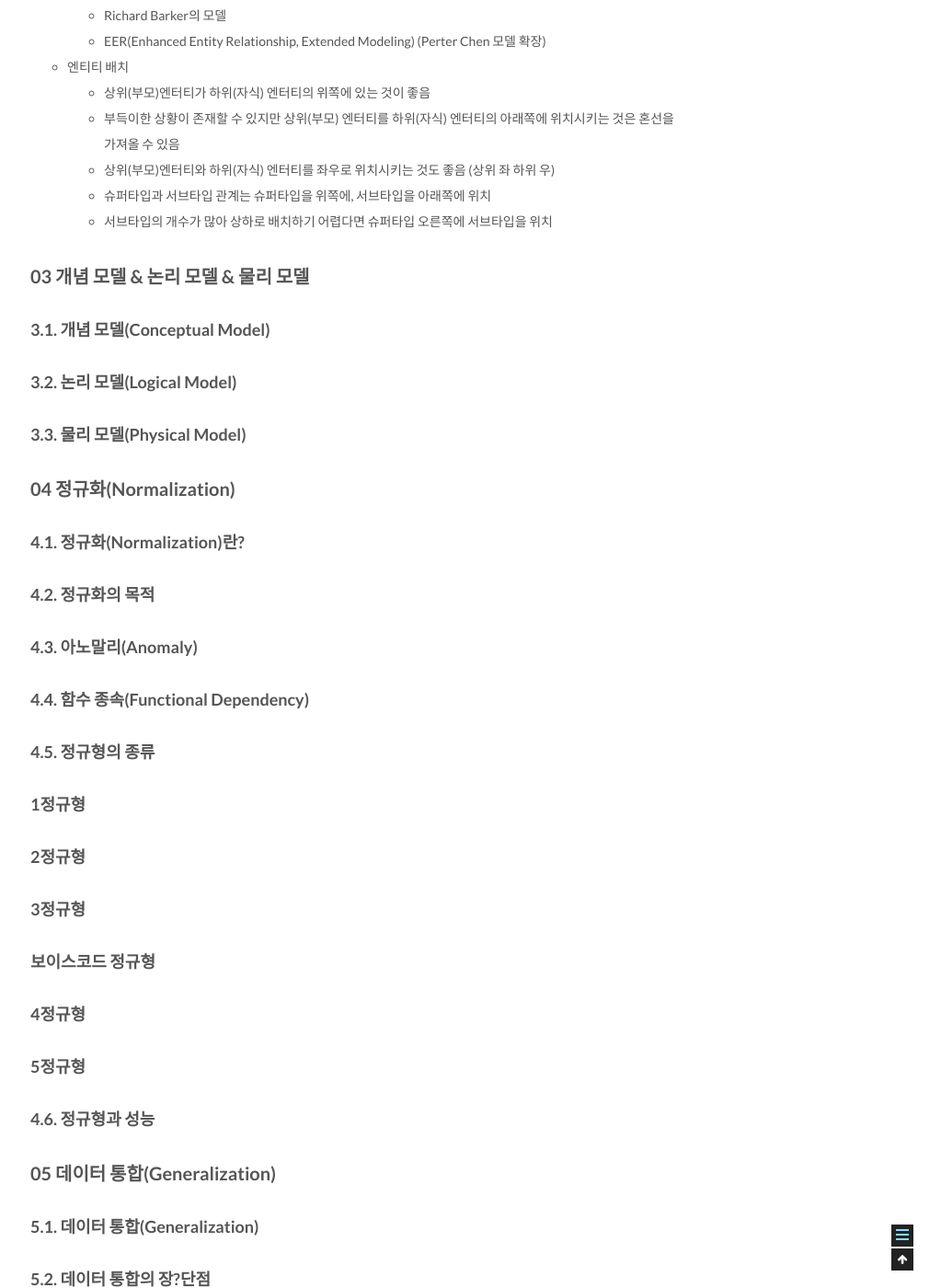
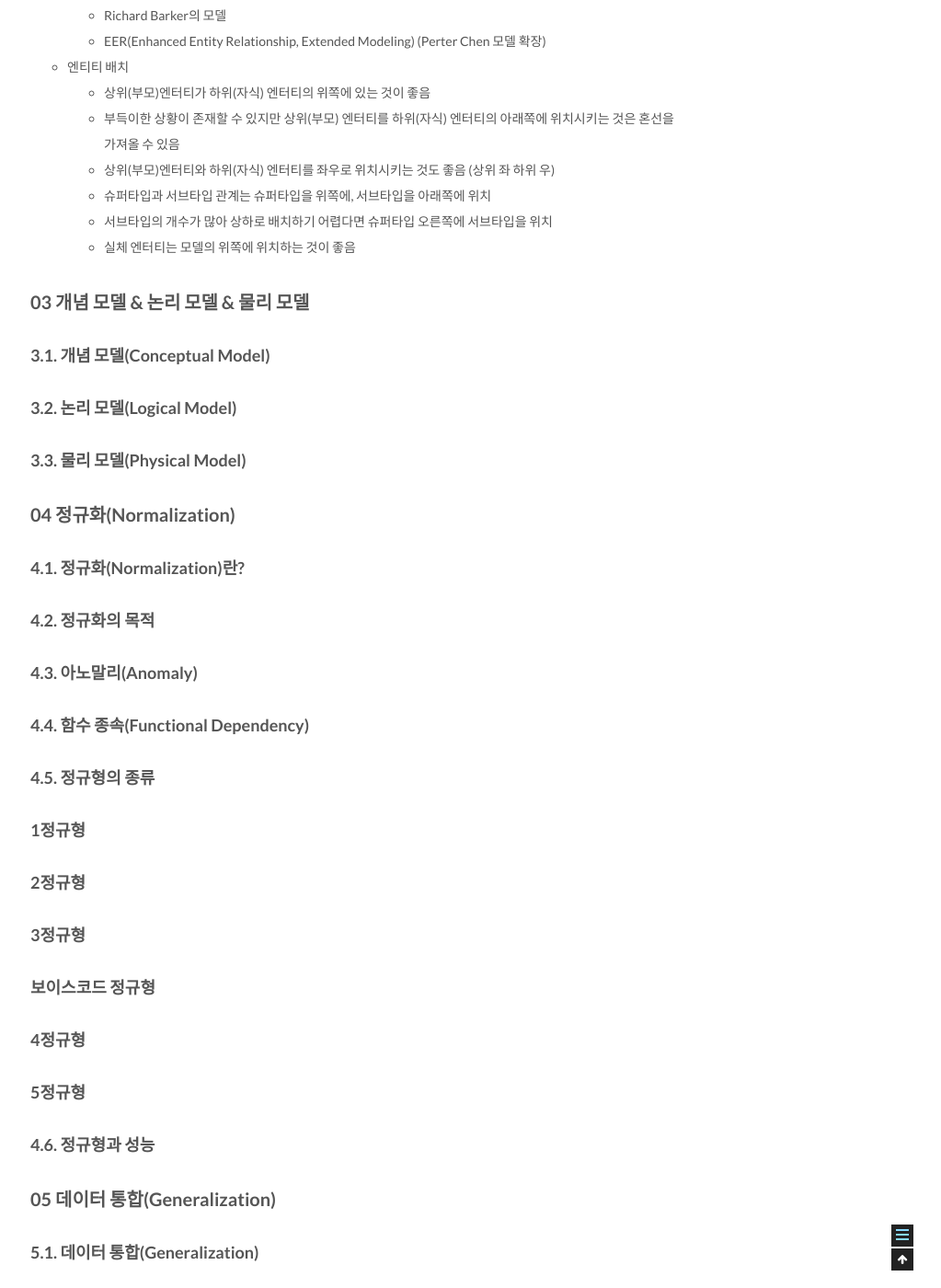
Before and after one commit to csj4032/csj4032.github.io, a Jekyll site: the page built from _posts/2018-05-02-관계형데이터모델링프리미엄가이드.md, in a window 1280 px wide and 1400 px high, scrolled down 5594 px. Shown: the whole window at 92% size, without its empty margins (257-1280 px from the left). Built offline with Jekyll 4.4.1, drawn with Linux system fonts in a browser that asks for light colours; comment, search, counter and statistics services are not loaded.

Commit message:
관계형 데이터 베이스 모델링 포스팅 수정

```diff
--- a/_posts/2018-05-02-관계형데이터모델링프리미엄가이드.md
+++ b/_posts/2018-05-02-관계형데이터모델링프리미엄가이드.md
@@ -166,6 +166,7 @@ comments: true
   * 상위(부모)엔터티와 하위(자식) 엔터티를 좌우로 위치시키는 것도 좋음 (상위 좌 하위 우)
   * 슈퍼타입과 서브타입 관계는 슈퍼타입을 위쪽에, 서브타입을 아래쪽에 위치
   * 서브타입의 개수가 많아 상하로 배치하기 어렵다면 슈퍼타입 오른쪽에 서브타입을 위치
+  * 실체 엔터티는 모델의 위쪽에 위치하는 것이 좋음
 
 ## 03 개념 모델 & 논리 모델 & 물리 모델
 
```
